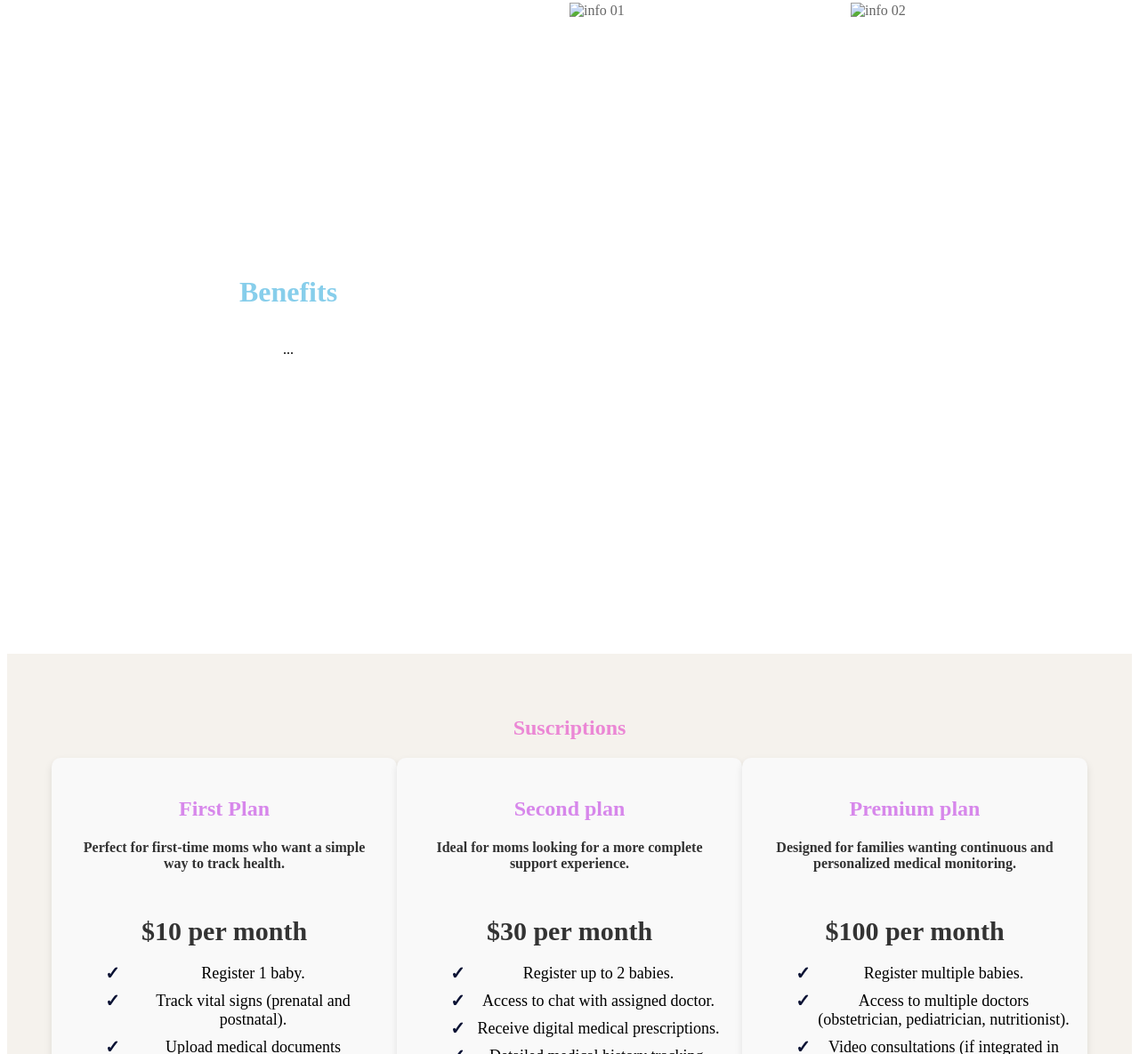
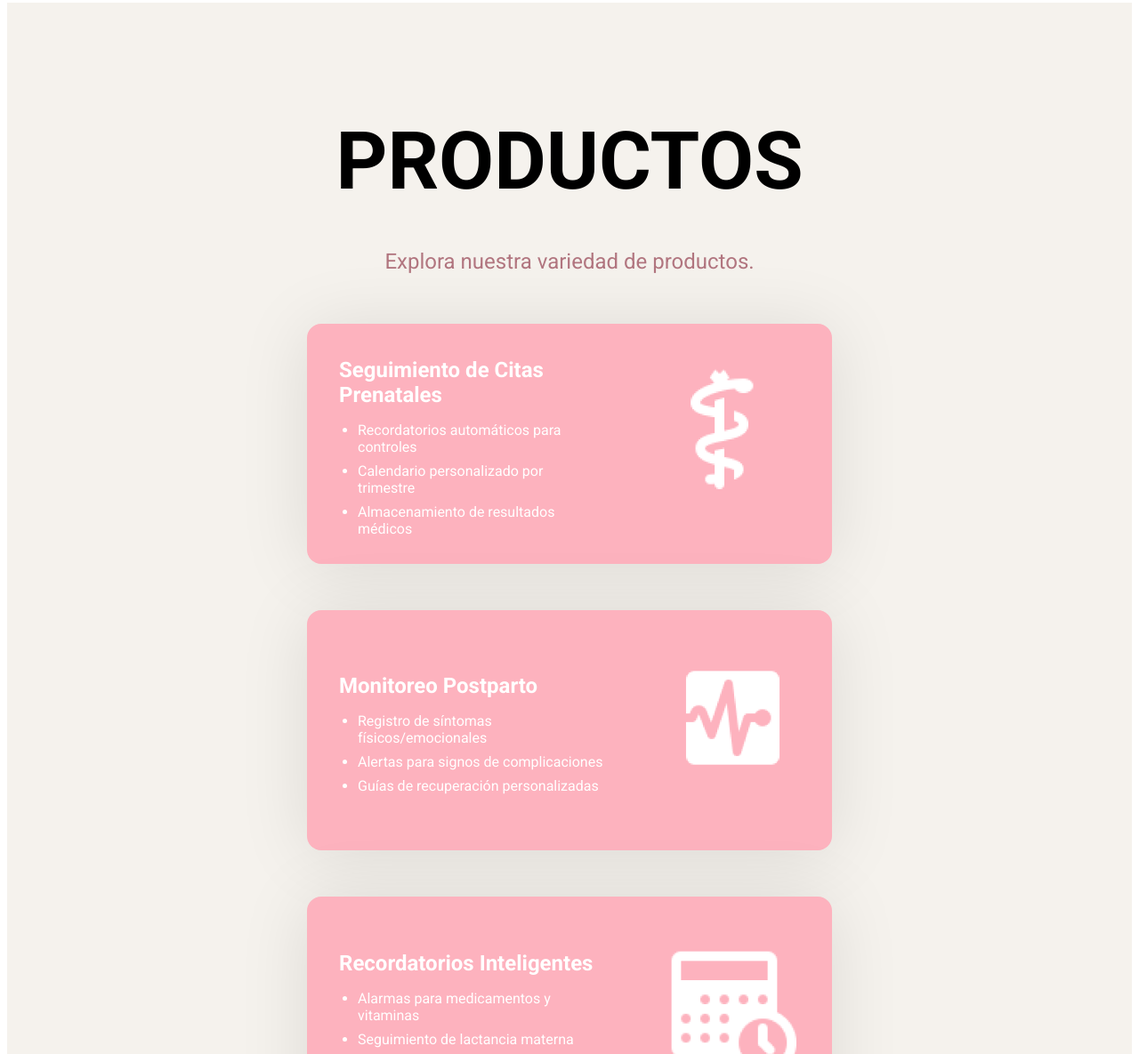
Before and after one commit to HelpMom-AppWeb/landing-page, a plain HTML site: page index.html in a window 1280 px wide. Shown: the part 1235-2420 px from the top of the page at 89% size. Drawn offline with Linux system fonts and the light colour scheme.

Commit message:
feat: added products, logo, fonts, banner image

```diff
--- a/index.html
+++ b/index.html
@@ -4,6 +4,11 @@
     <meta charset="UTF-8">
     <meta name="viewport" content="width=device-width, initial-scale=1.0">
     <title>HelpMom</title>
+
+    <link rel="preconnect" href="https://fonts.googleapis.com">
+    <link rel="preconnect" href="https://fonts.gstatic.com" crossorigin>
+    <link href="https://fonts.googleapis.com/css2?family=Roboto:wght@400;500;700&display=swap" rel="stylesheet">
+
     <!-- Metatags for SEO optimization -->
     <meta name="description" content=".">
     <meta name="keywords" content="">
@@ -15,12 +20,12 @@
 <body>
 <div class="navbar">
     <div class="left">
-        <span class="bold-large-text">HelpMom</span>
-        <img src="ADJUNTARLOGO" alt="Logo" width="60" height="60">
+        <img src="/img/logo.png" alt="Logo" height="60">
     </div>
     <div class="center">
         <label class="nav-link" data-section="home-section">About</label>
         <label class="nav-link" data-section="about-section">What do we do</label>
+        <label class="nav-link" data-section="about-section">Productos</label>
         <label class="nav-link" data-section="contact-section">Contact</label>
         <label class="nav-link" data-section="contact-section">Suscriptions</label>
     </div>
@@ -36,7 +41,7 @@
         </div>
     </div>
     <div class="banner-image">
-        <img src="adjuntarimagen" alt="Imagen del banner">
+        <img src="/img/pregnant-woman.webp" alt="Imagen del banner">
     </div>
 </div>
 
@@ -54,16 +59,72 @@
     </div>
 </div>
 
-<div class="banner-info-01">
-    <div class="banner-info-01-left">
-        <h1>Benefits</h1>
-        <p class="center-text">...</p>
+<!-- Sección Productos -->
+<section id="Productos" class="contenido_productos">
+    <h2 class="title">PRODUCTOS</h2>
+    <p class="subtitle">Explora nuestra variedad de productos.</p>
+    <div class="box-contenedor">
+        <!-- Producto 1 -->
+        <div class="box" aria-label="Seguimiento de citas prenatales">
+            <div class="box-content">
+                <div>
+                    <h3>Seguimiento de Citas Prenatales</h3>
+                    <ul class="product-features">
+                        <li>Recordatorios automáticos para controles</li>
+                        <li>Calendario personalizado por trimestre</li>
+                        <li>Almacenamiento de resultados médicos</li>
+                    </ul>
+                </div>
+            </div>
+            <img src="/img/img_prod_1.png" alt="Icono de calendario con corazón" class="producto-imagen">
+        </div>
+
+        <!-- Producto 2 -->
+        <div class="box" aria-label="Monitoreo postparto">
+            <div class="box-content">
+                <div>
+                    <h3>Monitoreo Postparto</h3>
+                    <ul class="product-features">
+                        <li>Registro de síntomas físicos/emocionales</li>
+                        <li>Alertas para signos de complicaciones</li>
+                        <li>Guías de recuperación personalizadas</li>
+                    </ul>
+                </div>
+            </div>
+            <img src="/img/img_prod_2.png" alt="Monitoreo postparto" class="producto-imagen">
+        </div>
+
+        <!-- Producto 3 -->
+        <div class="box" aria-label="Recordatorios inteligentes">
+            <div class="box-content">
+                <div>
+                    <h3>Recordatorios Inteligentes</h3>
+                    <ul class="product-features">
+                        <li>Alarmas para medicamentos y vitaminas</li>
+                        <li>Seguimiento de lactancia materna</li>
+                        <li>Integración con dispositivos wearables</li>
+                    </ul>
+                </div>
+            </div>
+            <img src="/img/img_prod_3.png" alt="Recordatorios inteligentes" class="producto-imagen">
+        </div>
+
+        <!-- Producto 4 -->
+        <div class="box" aria-label="Comunidad de apoyo">
+            <div class="box-content">
+                <div>
+                    <h3>Comunidad de Apoyo</h3>
+                    <ul class="product-features">
+                        <li>Foros moderados por especialistas</li>
+                        <li>Recursos educativos certificados</li>
+                        <li>Webinars con profesionales</li>
+                    </ul>
+                </div>
+            </div>
+            <img src="/img/img_prod_4.png" alt="Comunidad de apoyo" class="producto-imagen">
+        </div>
     </div>
-    <div class="banner-info-01-right">
-        <img src="adjuntar imagen" alt="info 01">
-        <img src="adjuntar imagen" alt="info 02">
-    </div>
-</div>
+</section>
 
 <section class="pricing-plans">
     <h2>Suscriptions</h2>
--- a/styles.css
+++ b/styles.css
@@ -1,3 +1,7 @@
+body {
+    font-family: 'Roboto', sans-serif;
+}
+
 .plan h3 {
     font-size: 24px;
     margin-bottom: 10px;
@@ -521,3 +525,91 @@ box-sizing: border-box;
     width: 30px;
     height: 30px;
 }
+
+/* ==== SECCIÓN PRODUCTOS ==== */
+.contenido_productos {
+    height: auto; /* Cambiado de 100vh a auto para mejor responsividad */
+    padding: 50px 20px;
+    display: flex;
+    flex-direction: column;
+    justify-content: center;
+    align-items: center;
+    background-color: #F5F2ED;
+}
+
+.box-contenedor {
+    display: flex;
+    justify-content: center;
+    flex-wrap: wrap;
+    gap: 20px;
+}
+
+.box {
+    height: 270px;
+    width: 100%;
+    max-width: 590px;
+    display: flex;
+    background: #fdb2be;
+    border-radius: 1rem;
+    box-shadow: 0 .3rem 5rem rgba(0,0,0,0.1);
+    margin: 1rem;
+    transition: transform 0.3s ease;
+    overflow: hidden;
+    position: relative;
+}
+
+.box-content {
+    width: 60%;
+    padding: 1rem;
+    display: flex;
+    flex-direction: column;
+    justify-content: center;
+}
+
+
+.box:hover {
+    transform: scale(1.05);
+}
+
+.producto-imagen {
+    width: auto; /* Ancho fijo */
+    height: 250px;
+    max-height: 60%;
+    object-fit: cover;
+    padding:40px;
+}
+.box h3 {
+    margin-left: 20px;
+
+    font-size: 24px;
+    margin-bottom: 15px;
+    color: #ffffff;
+}
+
+.box ul {
+    padding-left: 21px;
+}
+
+.box ul li {
+    margin-left: 20px;
+    margin-bottom: 8px;
+    color: #ffffff;
+    font-size: 16px;
+}
+
+#Productos h2 {
+    color: rgb(0, 0, 0);
+    font-size:90px; /* Reducido de 96px para mejor legibilidad */
+    font-weight: 800;
+    margin-bottom: 20px;
+    text-align: center;
+    line-height: 1.2;
+}
+
+#Productos .subtitle {
+    color: #b1757f;
+    font-size: 24px;
+    font-style: normal;
+    margin-bottom: 40px;
+    text-align: center;
+}
```
Also changed, not shown: img/img_prod_1.png (added), img/img_prod_2.png (added), img/img_prod_3.png (added), img/img_prod_4.png (added), img/logo.png (added), img/pregnant-woman.webp (added).
